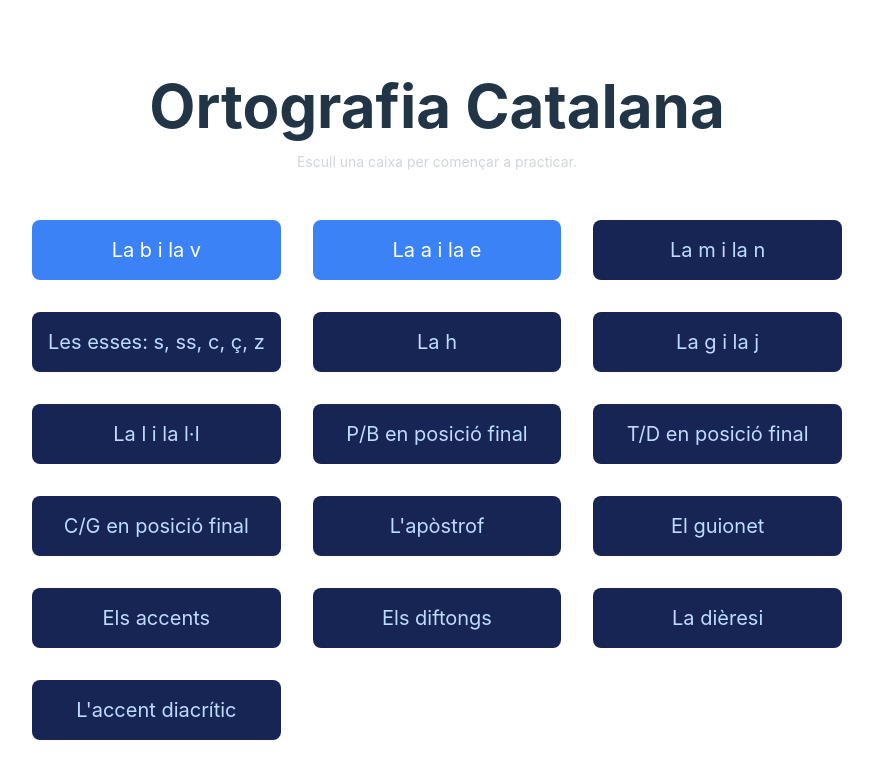
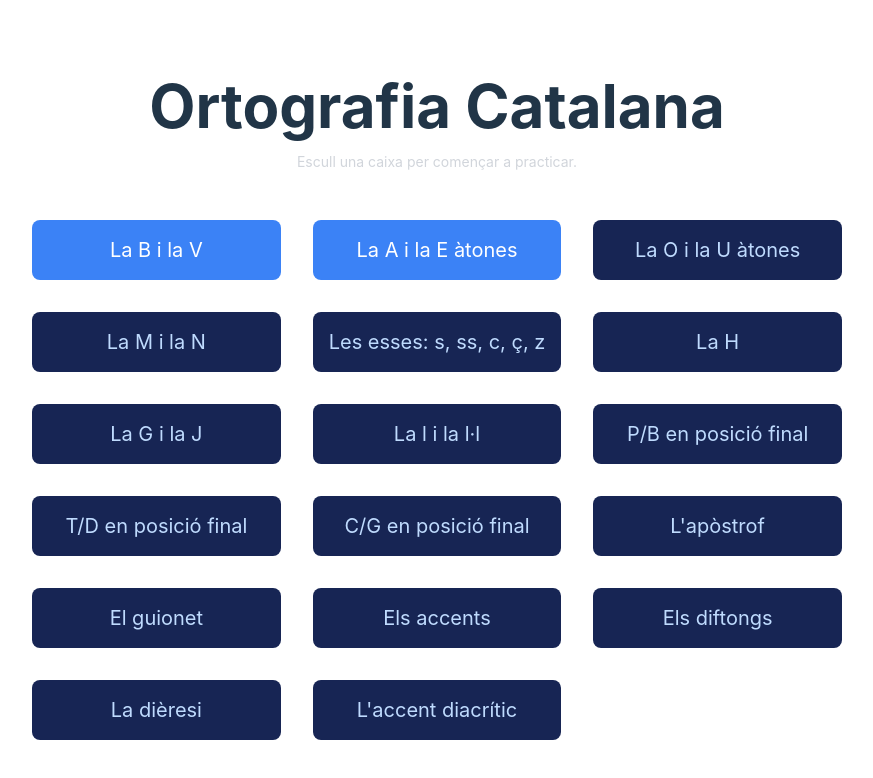
Before and after one commit to rubenlupi/ortografia-catalana, a React (Vite) app: page / in a window 1280 px wide. Shown: the top 778 px of the page, without its empty margins (203-1076 px from the left). Built offline with nearby package versions, Linux system fonts and the light colour scheme.

Commit message:
feature: add o-u to main index

```diff
--- a/src/App.tsx
+++ b/src/App.tsx
@@ -8,12 +8,13 @@ function App() {
   const [selectedBox, setSelectedBox] = useState<string | null>(null);
 
   const boxes = [
-    { id: "b-v", title: "La b i la v" },
-    { id: "a-e", title: "La a i la e" },
-    { id: "m-n", title: "La m i la n" },
+    { id: "b-v", title: "La B i la V" },
+    { id: "a-e", title: "La A i la E àtones" },
+    { id: "o-u", title: "La O i la U àtones" },
+    { id: "m-n", title: "La M i la N" },
     { id: "esses", title: "Les esses: s, ss, c, ç, z" },
-    { id: "h", title: "La h" },
-    { id: "g-j", title: "La g i la j" },
+    { id: "h", title: "La H" },
+    { id: "g-j", title: "La G i la J" },
     { id: "l-l·l", title: "La l i la l·l" },
     { id: "p-b", title: "P/B en posició final" },
     { id: "t-d", title: "T/D en posició final" },
```
